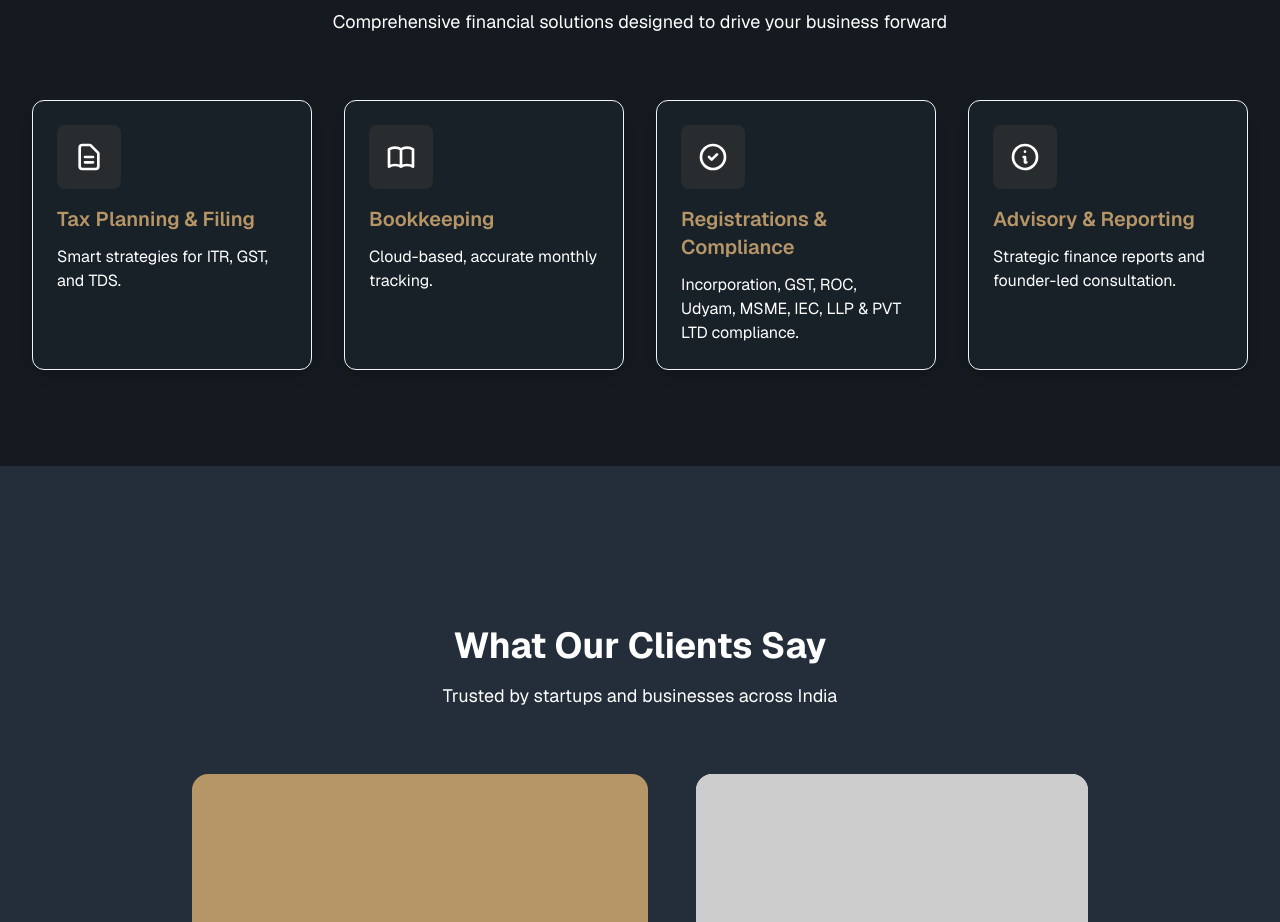
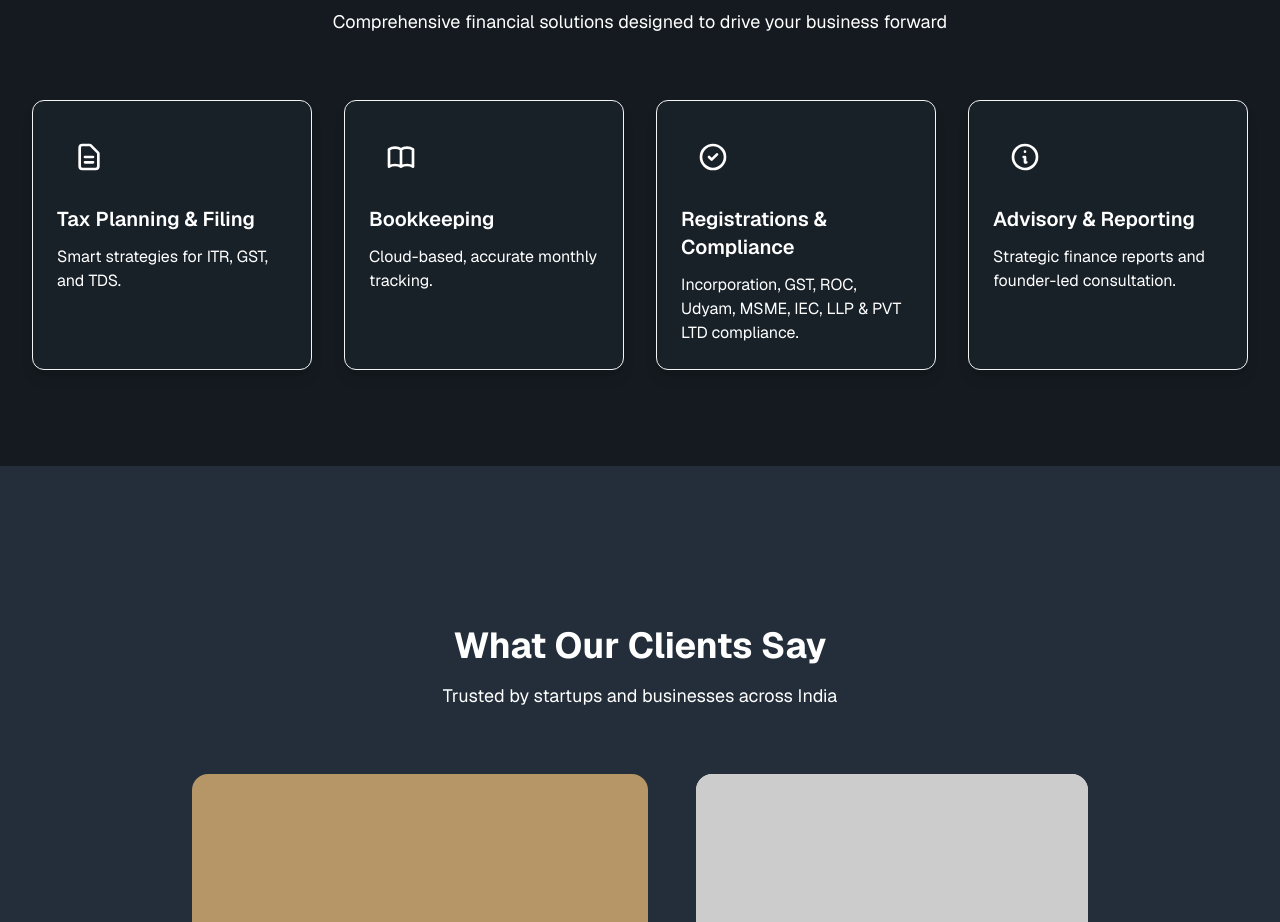
Before and after one commit to hruthiksiva/raas-consultancy, a React (Vite) app: page / in a window 1280 px wide. Shown: the part 1600-2522 px from the top of the page. Built offline with nearby package versions, Linux system fonts and the light colour scheme.

Commit message:
Faqs section questions filtered out

```diff
--- a/src/components/ServiceCard.jsx
+++ b/src/components/ServiceCard.jsx
@@ -61,10 +61,10 @@ const ServiceCard = ({ title, description, link }) => {
   return (
     <Link to={link} className="block h-full" onClick={handleClick}>
       <div className="rounded-lg md:rounded-xl shadow-lg hover:shadow-xl transition-all duration-300 p-4 md:p-6 border border-gray-100 hover:border-blue-200 hover:transform hover:-translate-y-1 cursor-pointer group h-full flex flex-col" style={{ backgroundColor: '#182028' }}>
-        <div className="w-12 h-12 md:w-16 md:h-16 rounded-lg flex items-center justify-center mb-3 md:mb-4 group-hover:scale-110 transition-transform duration-300 flex-shrink-0" style={{ backgroundColor: 'rgba(182, 149, 103, 0.1)' }}>
+        <div className="w-12 h-12 md:w-16 md:h-16 flex items-center justify-center mb-3 md:mb-4 group-hover:scale-110 transition-transform duration-300 flex-shrink-0">
           {getServiceIcon(title)}
         </div>
-        <h3 className="text-sm md:text-base lg:text-xl font-semibold mb-2 md:mb-3 transition-colors duration-300 flex-shrink-0" style={{ color: '#B69567' }}>
+        <h3 className="text-sm md:text-base lg:text-xl font-semibold mb-2 md:mb-3 transition-colors duration-300 flex-shrink-0" style={{ color: '#FFFFFF' }}>
           {title}
         </h3>
         <p className="text-xs md:text-sm lg:text-base transition-colors duration-300 flex-grow" style={{ color: '#FFFFFF' }}>
--- a/src/components/faqs/FaqAccordion.jsx
+++ b/src/components/faqs/FaqAccordion.jsx
@@ -7,7 +7,11 @@ const FaqAccordion = () => {
   useEffect(() => {
     fetch('/src/data/faqs.json')
       .then((res) => res.json())
-      .then((data) => setFaqs(data));
+      .then((data) => {
+        // Filter out questions with IDs 1, 3, and 4
+        const filteredFaqs = data.filter(faq => ![1, 3, 4].includes(faq.id));
+        setFaqs(filteredFaqs);
+      });
   }, []);
 
   const toggleFaq = (id) => {
```
